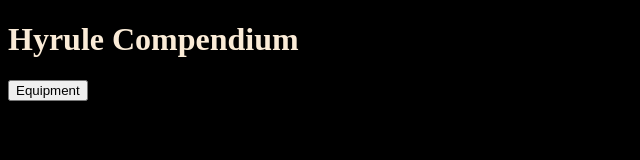
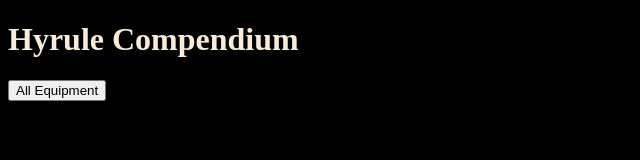
Before and after one commit to staten-island-tech/api-project-OctavioM3, a website built with Vite: page api-project/index.html in a window 1280 px wide. Shown: the full height of the page, 0-640 px from the left. Built offline with nearby package versions, Linux system fonts and the light colour scheme; no server answers.

Commit message:
hjhjhgfj

```diff
--- a/api-project/index.html
+++ b/api-project/index.html
@@ -9,7 +9,7 @@
   <body>
     <h1>Hyrule Compendium</h1>
     <div class = "buttons">
-    <button id="equipment-button" class="btns">Equipment</button>
+    <button id="equipment-button" class="btns">All Equipment</button>
     </div>
     <div id="Itembox"></div>
     <script type="module" src="./js/main.js"></script>
```
